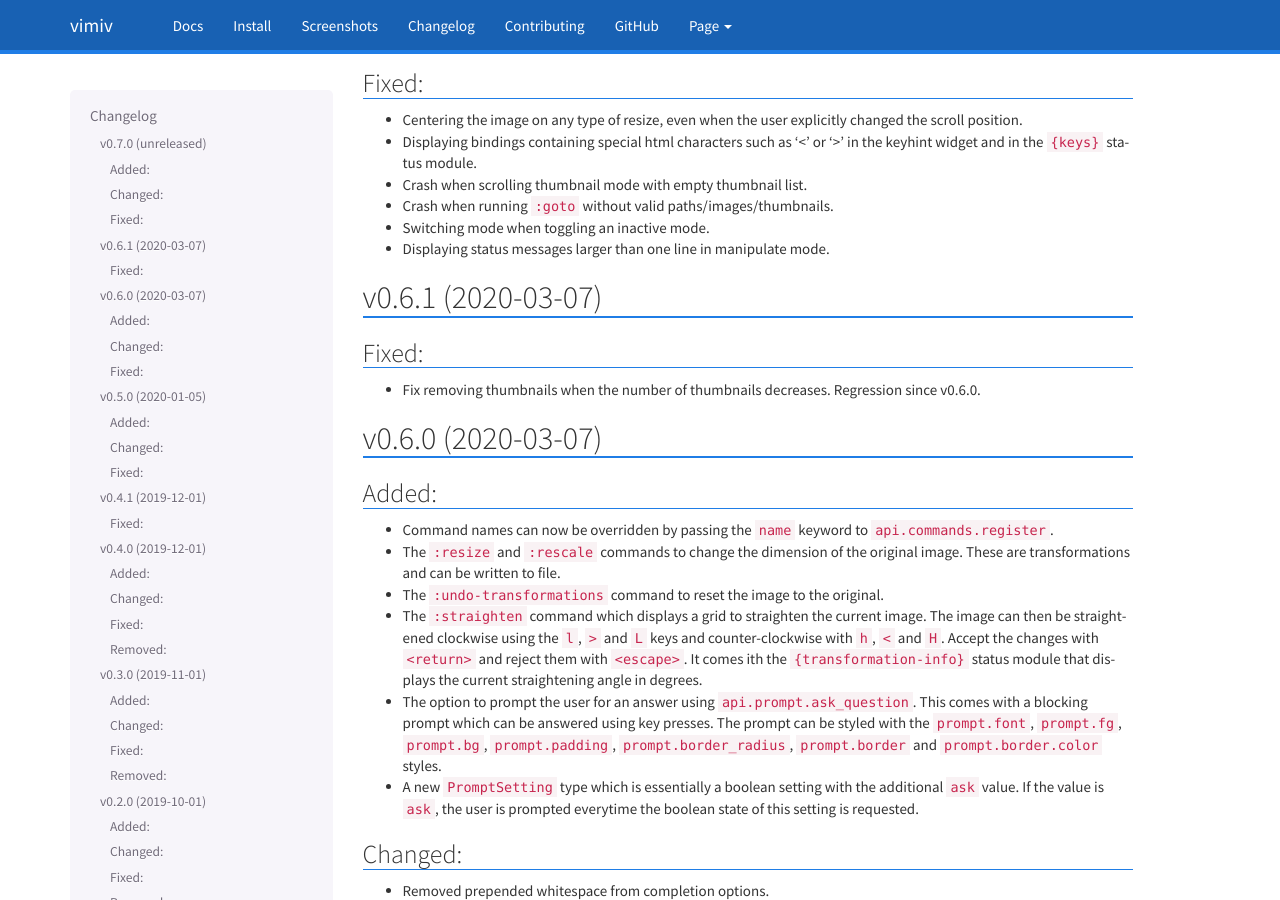
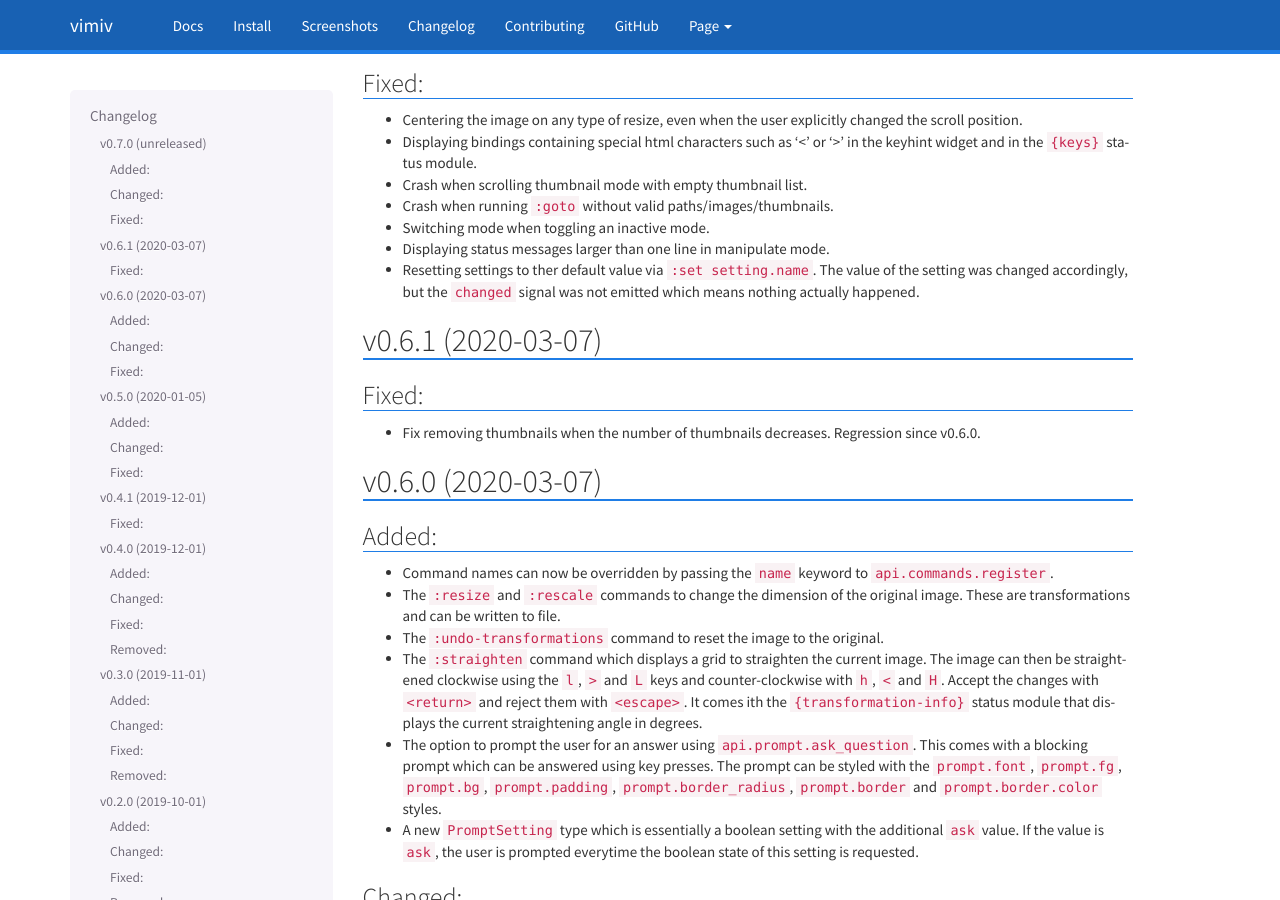
Before and after one commit to karlch/vimiv-qt, a Sphinx documentation site: the page built from docs/changelog.rst, in a window 1280 px wide and 900 px high, scrolled down 656 px. Built offline with Sphinx 7.4.7, drawn with Linux system fonts in a browser that asks for light colours.

Commit message:
Fix resetting setting value to default
As the property setter was not called, the changed signal was not
emitted. Thus the value of the setting was changed internally, but
nothing happened.

```diff
--- a/docs/changelog.rst
+++ b/docs/changelog.rst
@@ -47,6 +47,9 @@
 * Crash when running ``:goto`` without valid paths/images/thumbnails.
 * Switching mode when toggling an inactive mode.
 * Displaying status messages larger than one line in manipulate mode.
+* Resetting settings to ther default value via ``:set setting.name``. The value of the
+  setting was changed accordingly, but the ``changed`` signal was not emitted which
+  means nothing actually happened.
 
 
 v0.6.1 (2020-03-07)
```
Also changed, not shown: 2 other files.
